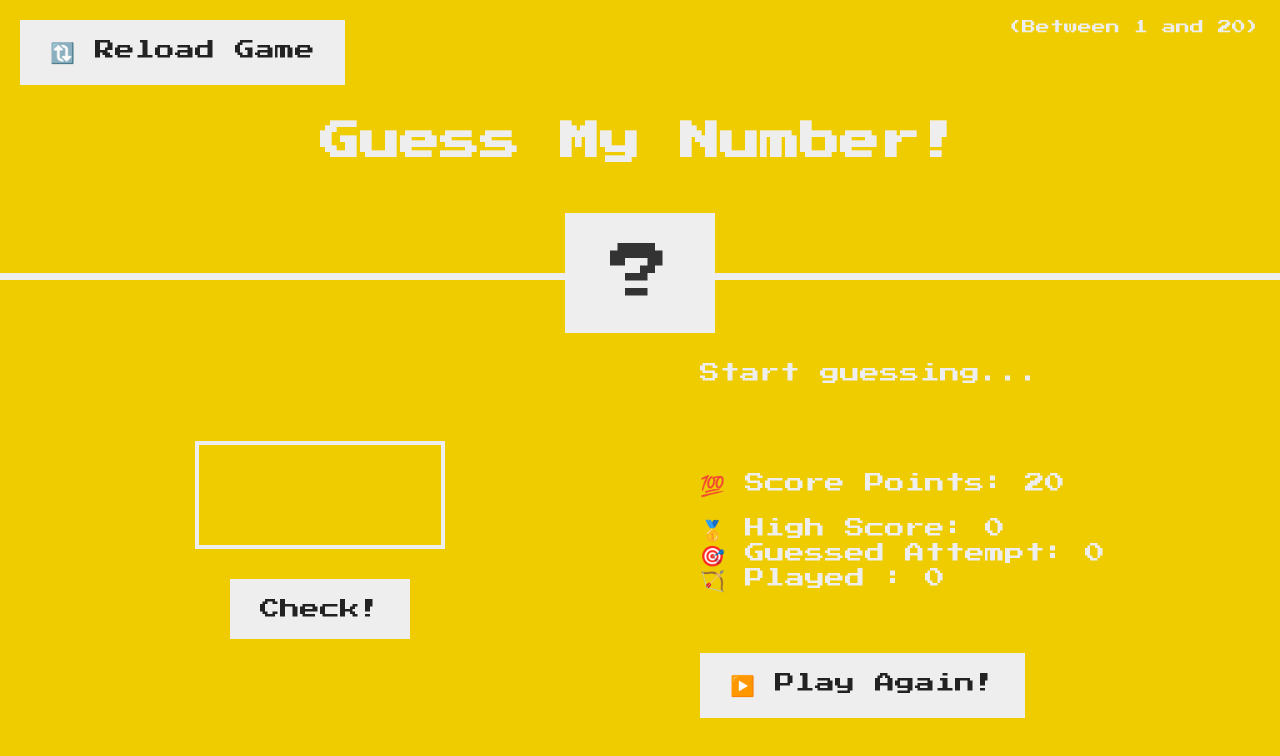
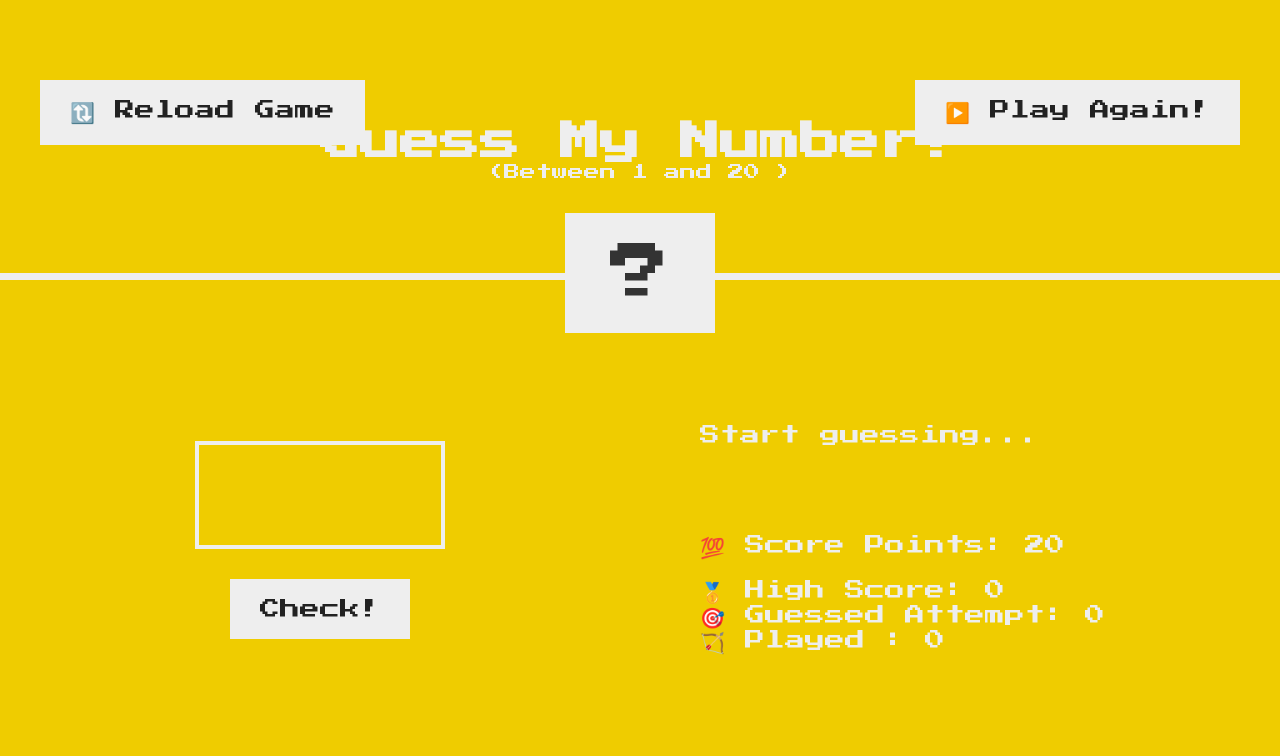
Before and after one commit to ReeSSB/guessthenumber, a plain HTML site: page index.html in a window 1280 px wide. Drawn offline with Linux system fonts and the light colour scheme.

Commit message:
2nd commit

```diff
--- a/index.html
+++ b/index.html
@@ -1,6 +1,5 @@
 <!DOCTYPE html>
 <html lang="en">
-
   <head>
     <meta charset="UTF-8" />
     <meta name="viewport" content="width=device-width, initial-scale=1.0" />
@@ -10,46 +9,41 @@
   </head>
 
   <body>
+    <header>
+      <h1>Guess My Number!</h1>
+      <p id="hint">(Between 1 and 20 )</p>
+      <!-- <p class="between">(Between 1 and 20)</p> -->
+      <button class="btn again between">▶️ Play Again!</button>
 
-  <header>
-
-    <h1>Guess My Number!</h1>
-    <p class="between">(Between 1 and 20)</p>
-    <div class="reload-box"><button class=" btn reload">🔃 Reload Game</button></div>
+      <div class="reload-box">
+        <button class="btn reload">🔃 Reload Game</button>
+      </div>
 
       <div class="number">?</div>
-
     </header>
 
     <main>
-
       <section class="left">
-
         <input type="number" class="guess" />
         <button class="btn check">Check!</button>
-
       </section>
 
       <section class="right">
-
         <p class="message">Start guessing...</p>
-      <p class="label-score">💯 Score Points: <span class="score">20</span></p>
+        <p class="label-score">
+          💯 Score Points: <span class="score">20</span>
+        </p>
         <p class="label-highscore">
           🥇 High Score: <span class="highscore">0</span>
         </p>
-      <p class="label-attempt">🎯 Guessed Attempt: <span class="attempt"> 0</span></p>
+        <p class="label-attempt">
+          🎯 Guessed Attempt: <span class="attempt"> 0</span>
+        </p>
 
-      <p class="label-played"> 🏹 Played : <span class="played"> 0</span></p>
-
-      <button class="btn again">▶️ Play Again!</button>
-
-
+        <p class="label-played">🏹 Played : <span class="played"> 0</span></p>
       </section>
-
     </main>
 
     <script src="script.js"></script>
-
   </body>
-
 </html>
--- a/style.css
+++ b/style.css
@@ -55,6 +55,15 @@ h1 {
   left: 50%;
   transform: translate(-50%, -50%);
 }
+#hint{
+  font-size: 1.6rem;
+  text-align: center;
+  position: absolute;
+  width: 100%;
+  top: 63%;
+  left: 50%;
+  transform: translate(-50%, -50%);
+}
 
 .number {
   background: #eee;
@@ -73,7 +82,7 @@ h1 {
   font-size: 1.4rem;
   position: absolute;
   top: 2rem;
-  right: 2rem;
+  right: 4rem;
 }
 
 .label-attempt {
@@ -85,8 +94,8 @@ h1 {
 
 .reload-box {
   position: absolute;
-  top: 2rem;
-  left: 2rem;
+  top: 8rem;
+  left: 4rem;
 }
 
 .again {
```
Lines whose indentation alone changed are shown as unchanged.
